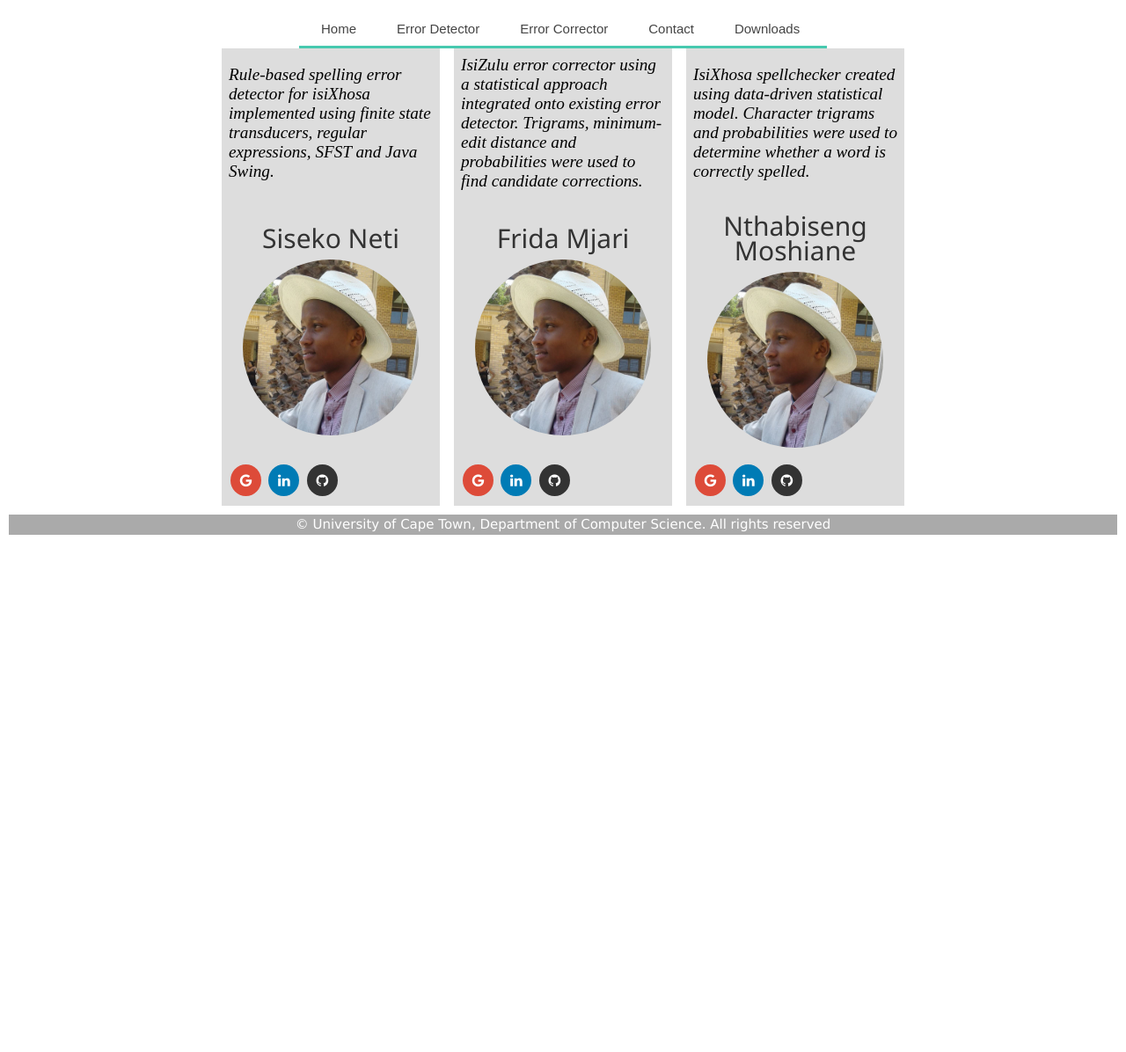
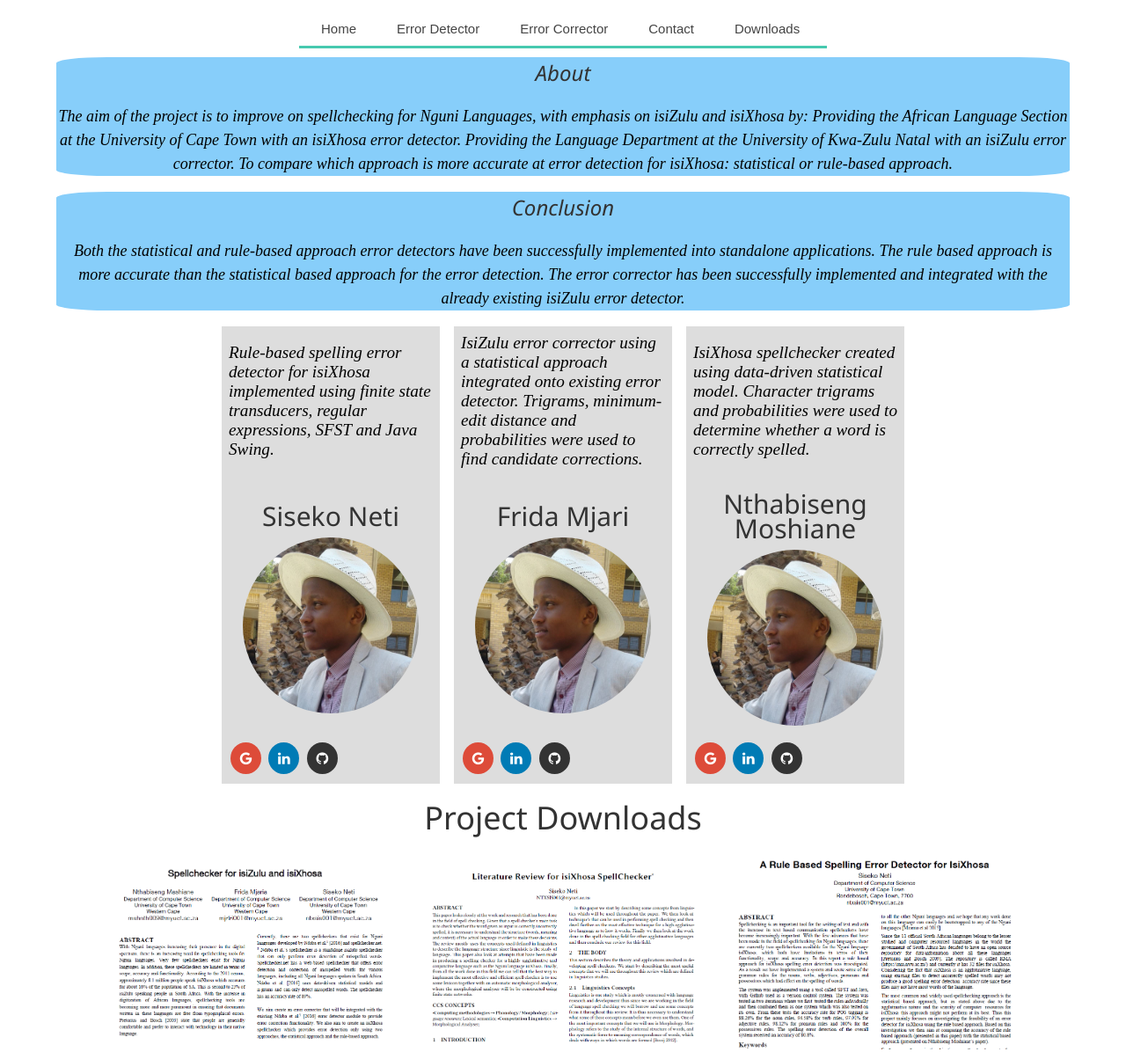
Before and after one commit to sisekoreggie/Honours-Website, a plain HTML site: page index.html in a window 1280 px wide. Shown: the part 71-1267 px from the top of the page at 88% size. Before the commit the page ends 800 px from the top, so only its background shows below. Drawn offline with nearby package versions, Linux system fonts and the light colour scheme.

Commit message:
Added documents: siseko (report, literature review) and project proposal

```diff
--- a/index.html
+++ b/index.html
@@ -21,6 +21,30 @@
 				</ul>
 			</div>
 		</div>
+
+		<center>
+			<section>
+				<h3> About </h3>
+				<p>
+					The aim of the project is to improve on spellchecking for Nguni Languages, with emphasis on isiZulu and isiXhosa by:
+					Providing the African Language Section at the University of Cape Town with an isiXhosa error detector.
+					Providing the Language Department at the University of Kwa-Zulu Natal with an isiZulu error corrector.
+					To compare which approach is more accurate at error detection for isiXhosa: statistical or rule-based approach.
+
+				</p>
+			</section>
+		</center>
+		<center>
+			<section>
+				<h3> Conclusion </h3>
+				<p>
+					Both the statistical and rule-based approach error detectors have been successfully implemented into standalone applications.
+					The rule based approach is more accurate than the statistical based approach for the error detection.
+					The error corrector has been successfully implemented and integrated with the already existing isiZulu error detector.
+				</p>
+			</section>
+		</center>
+
 		<table align="center">
 		  <tr>
 			<td><p>Rule-based spelling error detector for isiXhosa implemented using finite state transducers, regular expressions, SFST and Java Swing.</p></td>
@@ -73,6 +97,13 @@
 		  </tr>
 		</table>
 
+		<h1> Project Downloads </h1>
+		<center>
+			<a href="projectproposal_finaldraft.pdf"><img src="proposal.png"  alt="ALSPEL - Project Proposal" style="width:350px"></a>
+			<a href="siseko_literature_review.pdf"><img src="lit_review.png"  alt="Siseko - Literature Review" style="width:350px"></a>
+			<a href="siseko_project_report.pdf"><img src="siseko_report.png"  alt="Siseko - Project report" style="width:350px"></a>
+		</center>
+
 		<footer>&copy; University of Cape Town, Department of Computer Science. All rights reserved </footer>
 
 
--- a/style.css
+++ b/style.css
@@ -16,6 +16,13 @@ h2 {
 	font-weight: 100;
 	line-height: 28px;
 	text-align: center;
+}
+
+h3 {
+	color: #333333;
+	font-family: "Times New Roman", Times, serif;
+	font-style: italic;
+    font-size: 120%;
 }
 
 #ABC {
@@ -189,5 +196,27 @@ footer {
 .fa-github {
   background: #333333;
   color: white;
+}
 
+/* Styles for Inserting the PDF documents*/
+.pdf  {
+	text-align: center;
+	display: inline-block
 }
+.pdf img{
+	display:block;
+	border: none;
+	text-decoration: underline
+}
+.pdf:before{
+	content:'Download:'
+}
+
+/* Text section styling */
+section {
+    display: block;
+    background: #87cefa;
+	width: 90%;
+	border-radius: 5%;
+	text-align: center;
+}
```
Also changed, not shown: lit_review.PNG (added), proposal.PNG (added), siseko_report.PNG (added), 3 other files.
